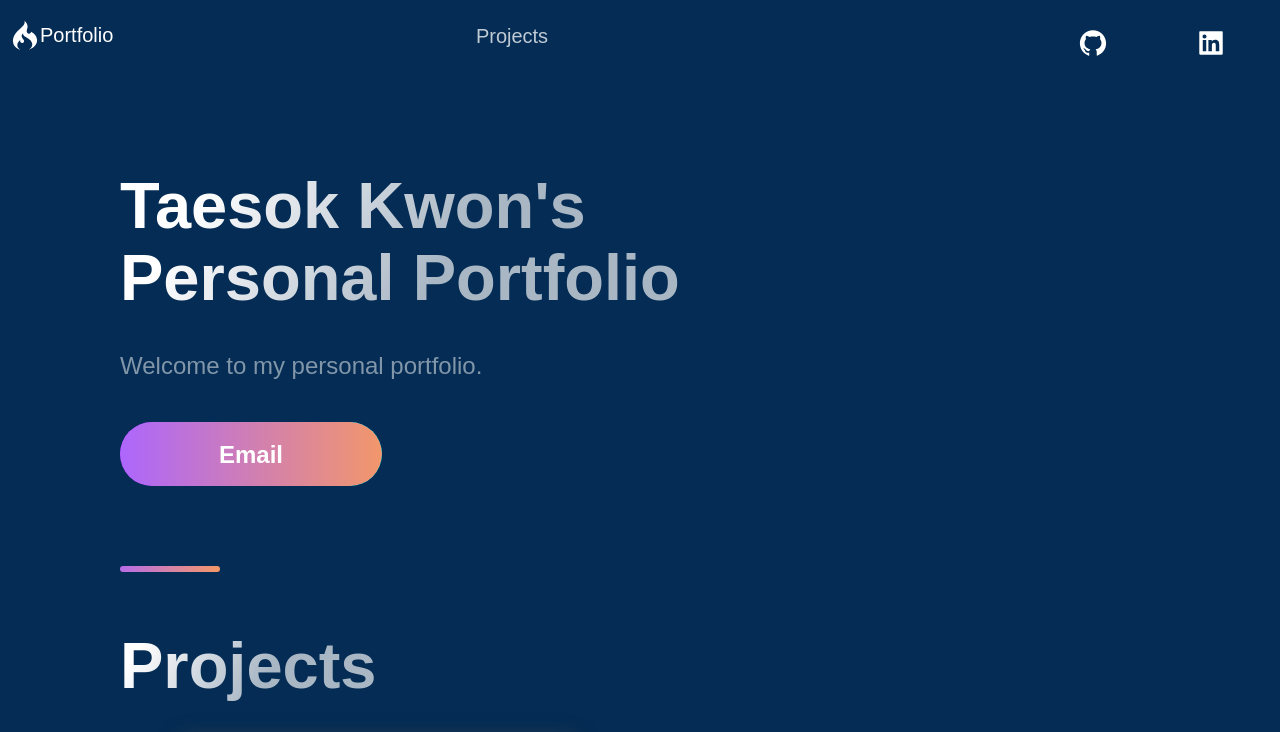
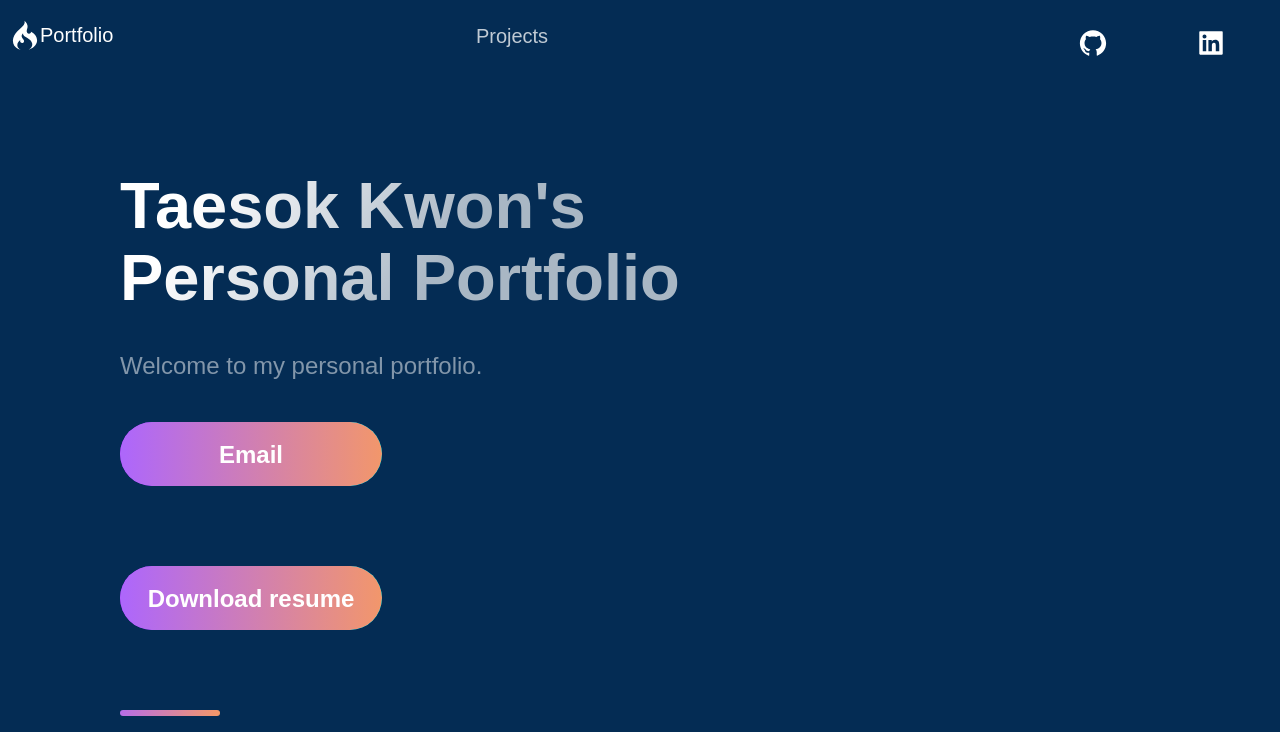
Before and after one commit to tkwonn/portfolio, a Next.js app: page / in a window 1280 px wide. Shown: the top 732 px of the page. Built offline with nearby package versions, Linux system fonts and the light colour scheme.

Commit message:
add download resume button

```diff
--- a/src/components/Hero/Hero.js
+++ b/src/components/Hero/Hero.js
@@ -1,4 +1,5 @@
 import React from 'react';
+import Link from 'next/link';
 
 import { Section, SectionText, SectionTitle } from '../../styles/GlobalComponents';
 import Button from '../../styles/GlobalComponents/Button';
@@ -14,7 +15,12 @@ const Hero = (props) => (
       <SectionText>
         Welcome to my personal portfolio.
       </SectionText>
-      <Button onClick={() => window.location = ''}>Email</Button>
+      <Button onClick={() => window.open('mailto: kwontaesok1997@gmail.com')}>Email</Button>
+      <Button>
+        <a href='/images/tk.resume.pdf' download='Taesok Kwon Resume.pdf' style={{color: 'white'}}>
+          Download resume
+        </a>
+      </Button>
     </LeftSection>
   </Section>
 );
```
